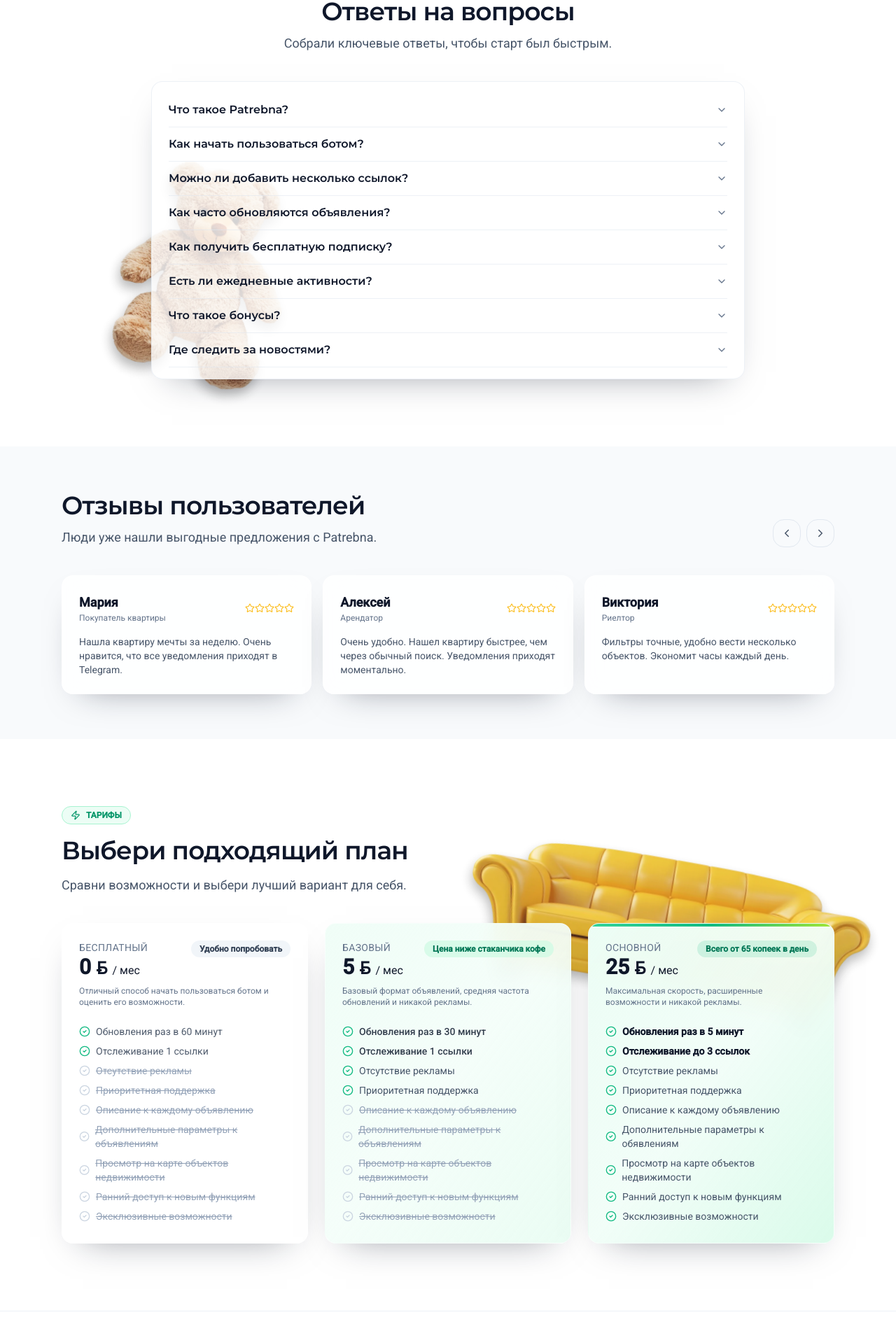
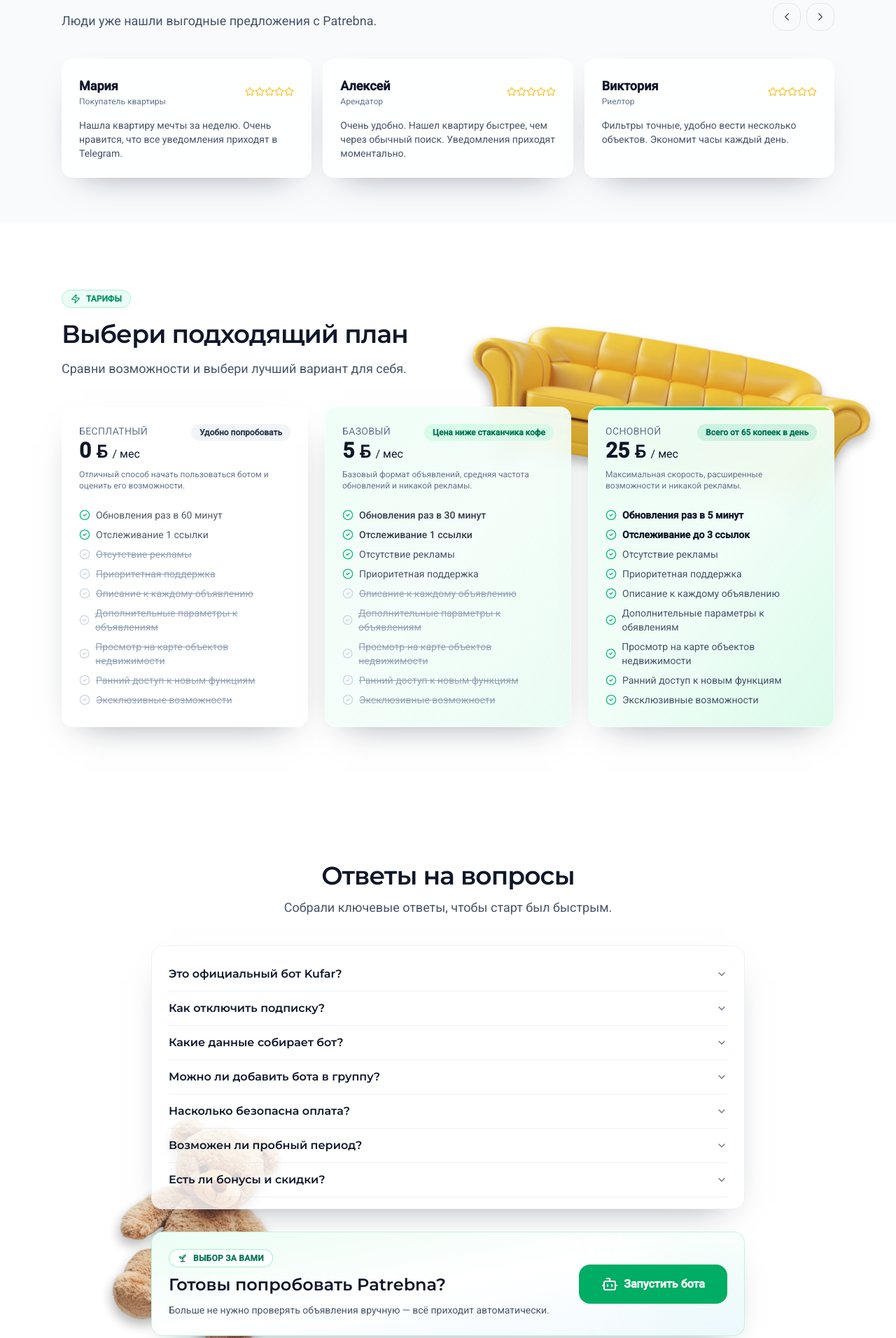
Before and after one commit to patrebna/landing, a React (Vite) app: page / in a window 1280 px wide. Shown: the part 2068-3980 px from the top of the page at 70% size. Built offline with nearby package versions, Linux system fonts and the light colour scheme; no server answers.

Commit message:
refactor(FAQSection): обновлены вопросы и ответы, добавлена карточка с кнопкой для запуска бота

```diff
--- a/src/data/faq.ts
+++ b/src/data/faq.ts
@@ -1,41 +1,37 @@
 export const faqItems = [
   {
-    question: "Что такое Patrebna?",
+    question: "Это официальный бот Kufar?",
     answer:
-      "Patrebna — это бот-помощник, который отслеживает и оповещает о появлении новых объявлений на Kufar.",
+      "Нет, это не официальный бот Kufar. Это open-source продукт, разработанный независимым белорусским программистом в апреле 2023 года. Проект развивается автономно и не связан с Kufar.",
   },
   {
-    question: "Как начать пользоваться ботом?",
+    question: "Как отключить подписку?",
     answer:
-      "Достаточно просто добавить ссылку на товары, которые вы хотите отслеживать.",
+      "Подписка оформляется на выбранный срок и автоматически прекращается после его истечения. Дополнительно любые нестандартные ситуации можно решить через поддержку: перенос подписки между аккаунтами, пауза, индивидуальный срок и т.д.",
   },
   {
-    question: "Можно ли добавить несколько ссылок?",
+    question: "Какие данные собирает бот?",
     answer:
-      "В базовом тарифе доступна 1 ссылка. В расширенной подписке — до 3 одновременно.",
+      "Бот используется только информация, которую вы сами предоставляете (например, ссылки на отслеживание и объявления), а также базовые данные из Telegram (имя, фамилия, username при наличии).",
   },
   {
-    question: "Как часто обновляются объявления?",
+    question: "Можно ли добавить бота в группу?",
     answer:
-      "Бот работает 24/7. Данные обновляются согласно выбранному тарифу: от 60 минут в бесплатной версии до 5 минут в расширенной.",
+      "Нет, бот работает только в личных чатах. Для нестандартных сценариев можно обратиться в поддержку.",
   },
   {
-    question: "Как получить бесплатную подписку?",
+    question: "Насколько безопасна оплата?",
     answer:
-      "Выполняйте задания: подписка на канал, приглашение друзей и другие активности в разделе Подписка.",
+      "Оплата проходит через белорусский эквайринг bePaid. Все платежные данные защищены и обрабатываются в соответствии со стандартами безопасности.",
   },
   {
-    question: "Есть ли ежедневные активности?",
+    question: "Возможен ли пробный период?",
     answer:
-      "Да, можно забирать ежедневный бонус и играть в «Кубик удачи» в разделе подписки.",
+      "Да, у бота есть пробный период на 7 дней с базовой подпиской — этого достаточно, чтобы протестировать основной функционал, оценить скорость работы и понять, подходит ли он под ваши задачи.",
   },
   {
-    question: "Что такое бонусы?",
+    question: "Есть ли бонусы и скидки?",
     answer:
-      "Это внутренняя валюта. Баланс доступен в разделе «Кошелёк», где их можно тратить на услуги и подписку.",
-  },
-  {
-    question: "Где следить за новостями?",
-    answer: "Все обновления публикуются в канале Патрэбные новости.",
+      "В боте есть игровые активности, реферальная система, бонусы за действия (например, подписку на канал или приглашение друзей), кэшбек с оплат и возможность использовать накопленные бонусы для оплаты функций и подписки внутри бота.",
   },
 ];
--- a/src/pages/Home.tsx
+++ b/src/pages/Home.tsx
@@ -15,9 +15,9 @@
         <HeroSection />
         <AboutSection />
         <AdvantagesSection />
-        <FAQSection />
         <ReviewsSection />
         <SubscriptionSection />
+        <FAQSection />
       </main>
       <Footer />
     </div>
--- a/src/sections/FAQSection.tsx
+++ b/src/sections/FAQSection.tsx
@@ -4,10 +4,15 @@
   AccordionItem,
   AccordionTrigger,
 } from "@/components/ui/accordion";
+import { Bot, Sprout } from "lucide-react";
+import { Button } from "@/components/ui/button";
+import { Card } from "@/components/ui/card";
 import { faqItems } from "@/data/faq";
 import bearUrl from "@/assets/images/bear.webp";
 
 export default function FAQSection() {
+  const botUrl = "https://t.me/patrebnaBot?start=source_site";
+
   return (
     <section id="faq" className="relative overflow-hidden py-16 md:py-24">
       <div className="pointer-events-none absolute inset-0 z-0">
@@ -37,6 +42,36 @@
             ))}
           </Accordion>
         </div>
+
+        <Card className="mt-8 relative overflow-hidden border-emerald-200/70 bg-gradient-to-br from-emerald-50 via-white to-sky-50 dark:border-emerald-500/20 dark:from-emerald-500/10 dark:via-slate-900 dark:to-slate-900">
+          <div className="absolute right-0 top-0 h-28 w-28 rounded-full bg-emerald-200/30 blur-3xl dark:bg-emerald-400/10" />
+          <div className="relative flex flex-col gap-5 md:flex-row md:items-center md:justify-between">
+            <div className="max-w-2xl space-y-2">
+              <div className="inline-flex w-fit items-center gap-2 rounded-full border border-emerald-300/60 bg-white/70 px-3 py-1 text-xs font-semibold uppercase tracking-wide text-emerald-700 dark:border-emerald-400/20 dark:bg-emerald-500/10 dark:text-emerald-300">
+                <Sprout size={14} />
+                Выбор за вами
+              </div>
+              <h3 className="text-2xl font-semibold text-slate-900 dark:text-slate-50">
+                Готовы попробовать Patrebna?
+              </h3>
+              <p className="text-sm leading-6 text-slate-600 dark:text-slate-300">
+                Больше не нужно проверять объявления вручную — всё приходит
+                автоматически.
+              </p>
+            </div>
+
+            <Button
+              size="lg"
+              className="gap-2 self-start md:self-center"
+              onClick={() => {
+                window.open(botUrl, "_blank", "noopener,noreferrer");
+              }}
+            >
+              <Bot size={24} />
+              Запустить бота
+            </Button>
+          </div>
+        </Card>
       </div>
     </section>
   );
```
